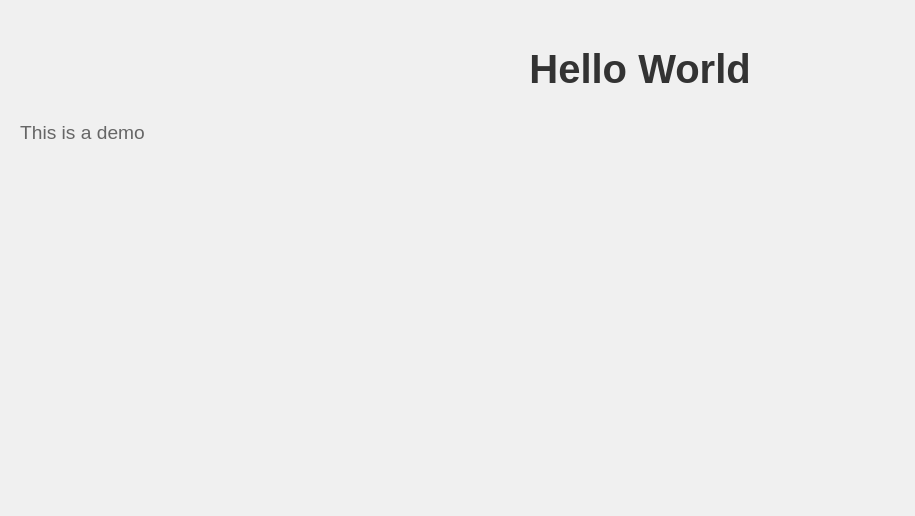
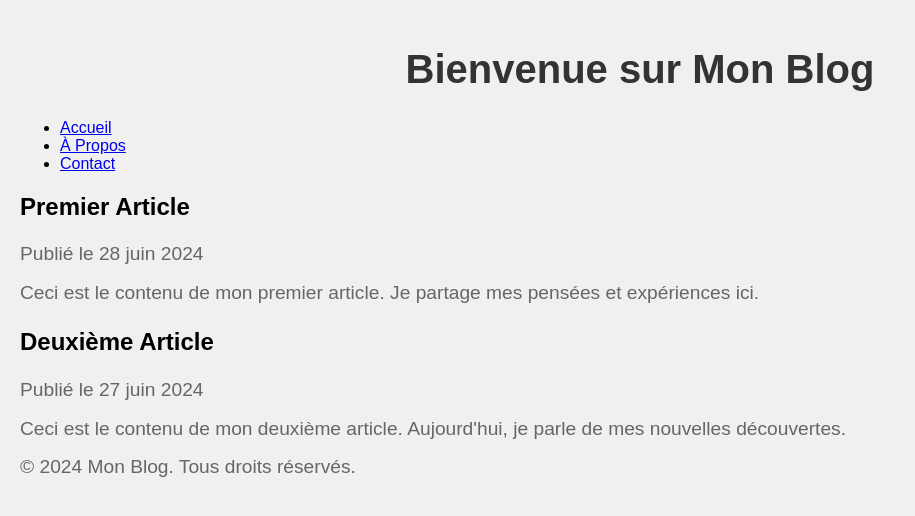
Before and after one commit to billanel/Nginx, a plain HTML site: page dev/index.html in a window 1280 px wide. Shown: the whole page, without its empty margins (0-915 px from the left). Drawn offline with Linux system fonts and the light colour scheme.

Commit message:
Update index.html

```diff
--- a/dev/index.html
+++ b/dev/index.html
@@ -1,11 +1,37 @@
 <!DOCTYPE html>
 <html>
 <head>
-    <title>My Website</title>
+    <title>Mon Blog</title>
     <link rel="stylesheet" type="text/css" href="styles.css">
 </head>
 <body>
-    <h1>Hello World</h1>
-    <p>This is  a demo  </p>
+    <header>
+        <h1>Bienvenue sur Mon Blog</h1>
+        <nav>
+            <ul>
+                <li><a href="#home">Accueil</a></li>
+                <li><a href="#about">À Propos</a></li>
+                <li><a href="#contact">Contact</a></li>
+            </ul>
+        </nav>
+    </header>
+
+    <main>
+        <article>
+            <h2>Premier Article</h2>
+            <p>Publié le 28 juin 2024</p>
+            <p>Ceci est le contenu de mon premier article. Je partage mes pensées et expériences ici.</p>
+        </article>
+
+        <article>
+            <h2>Deuxième Article</h2>
+            <p>Publié le 27 juin 2024</p>
+            <p>Ceci est le contenu de mon deuxième article. Aujourd'hui, je parle de mes nouvelles découvertes.</p>
+        </article>
+    </main>
+
+    <footer>
+        <p>&copy; 2024 Mon Blog. Tous droits réservés.</p>
+    </footer>
 </body>
 </html>
```
